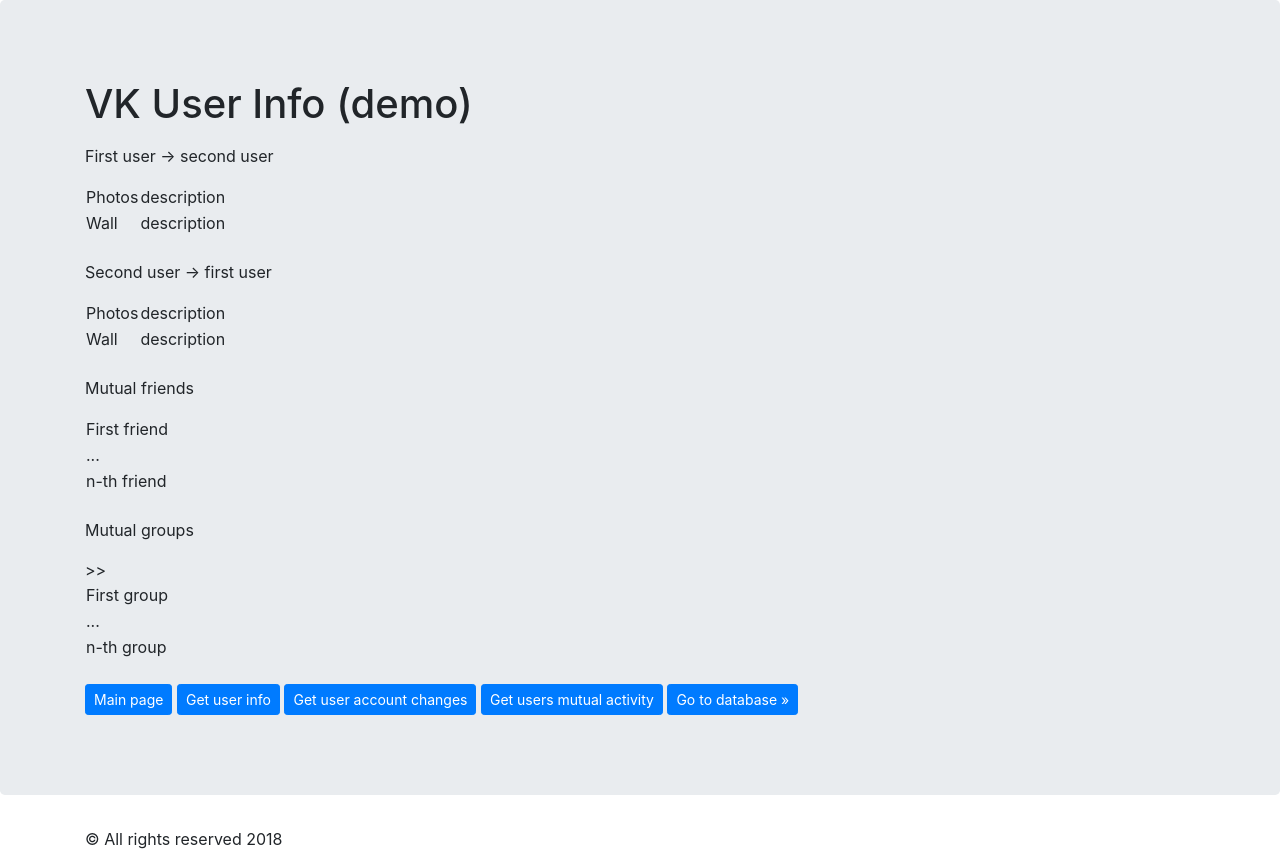
After one commit to vnkrtv/vk-tracker, a Django app: page /users_relation/show_relation/ in a window 1280 px wide. The commit adds this page. Run offline with Django 3.2, Linux system fonts and the light colour scheme; some libraries are stand-ins or nearby versions.

Commit message:
Created site frame - added some templates

```diff
--- /dev/null
+++ b/VKInfoSite/main/templates/main/getUsersRelations.html
@@ -0,0 +1,30 @@
+{% extends "main/wrapper.html" %}
+
+{% block content %}
+    <p>First user -> second user</p>
+    <table>
+        <tr><td>Photos</td><td>description</td></tr>
+        <tr><td>Wall</td><td>description</td></tr>
+    </table>
+    <br/>
+    <p>Second user -> first user</p>
+    <table>
+        <tr><td>Photos</td><td>description</td></tr>
+        <tr><td>Wall</td><td>description</td></tr>
+    </table>
+    <br/>
+    <p>Mutual friends</p>
+     <table>
+        <tr><td>First friend</td></tr>
+        <tr><td>...</td></tr>
+        <tr><td>n-th friend</td></tr>
+    </table>
+    <br/>
+    <p>Mutual groups</p>
+    <table>
+        <tr><td>First group</td>></tr>
+        <tr><td>...</td>></tr>
+        <tr><td>n-th group</td></tr>
+    </table>
+    <br/>
+{% endblock %}
--- a/VKInfoSite/main/templates/main/includes/header.html
+++ b/VKInfoSite/main/templates/main/includes/header.html
@@ -1,5 +1,3 @@
 {% block header %}
-
-VK User Info (demo)
-
+<p>VK User Info (demo)</p>
 {% endblock %}
--- a/VKInfoSite/main/templates/main/wrapper.html
+++ b/VKInfoSite/main/templates/main/wrapper.html
@@ -5,7 +5,7 @@
     <meta name="viewport" content="width=device-width, initial-scale=1.0">
 	<meta http-equiv="X-UA-Compatible" content="ie=edge">
 	<!--<link rel="stylesheet" type="text/css" href="css/style.css"/> -->
-	<title>Page name</title>
+	<title>VK User Info</title>
 	{% load static %}
 	<link rel="stylesheet" href="{% static 'main/css/bootstrap.min.css' %}">
 </head>
@@ -18,9 +18,11 @@
 			{% block content %}
 			{% endblock %}
 			<p>
-				<a href="/" class="btn btn-success btn-lg">Main page</a>
-				<a href="/user_info" class="btn btn-info btn-lg">Get user info</a>
-				<a href="http://localhost:11002/browser/" class="btn btn-primary btn-lg">Go to database
+				<a href="/" class="btn btn-primary btn-sm">Main page</a>
+				<a href="/user_info" class="btn btn-primary btn-sm">Get user info</a>
+				<a href="/user_changes" class="btn btn-primary btn-sm">Get user account changes</a>
+				<a href="/users_relation" class="btn btn-primary btn-sm">Get users mutual activity</a>
+				<a href="http://localhost:11002/browser/" class="btn btn-primary btn-sm">Go to database
 				&raquo;</a>
 			</p>
 		</dir>
--- a/VKInfoSite/main/urls.py
+++ b/VKInfoSite/main/urls.py
@@ -4,5 +4,10 @@ from . import views
 
 urlpatterns = [
     url(r'^$', views.index, name='index'),
-    url(r'^user_info/', views.getUserInfo, name='getUserInfo')
+    url(r'^user_info/$', views.getUserDomainShowData, name='getUserDomainShowData'),
+    url(r'^user_changes/$', views.getUserDomainChanges, name='getUserDomainChanges'),
+    url(r'^users_relation/$', views.getUserDomains, name='getUserDomains'),
+    url(r'^user_info/show_data/$', views.getUserInfo, name='getUserInfo'),
+    url(r'^user_changes/show_changes/$', views.getUserChanges, name='getUserChanges'),
+    url(r'^users_relation/show_relation/$', views.getUsersRelations, name='getUsersRelations'),
 ]
--- a/VKInfoSite/main/views.py
+++ b/VKInfoSite/main/views.py
@@ -8,8 +8,17 @@ from VK_UserInfo import VK_UserInfo
 def index(request):
     return render(request, 'main/homePage.html')
 
+def getUserDomainShowData(request):
+    return render(request, 'main/getUserDomainDataPage.html')
+
+def getUserDomainChanges(request):
+    return render(request, 'main/getUserDomainChangesPage.html')
+
+def getUserDomains(request):
+    return render(request, 'main/getUsersDomainsPage.html')
+
 def getUserInfo(request):
-    vk_user = VK_UserInfo('b224a255a3de4e95ece62460ff0e8bfa11e67e965daa7eec3b4394c0726540412befb451396083a646007', 'id96354931')
+    vk_user = VK_UserInfo('b224a255a3de4e95ece62460ff0e8bfa11e67e965daa7eec3b4394c0726540412befb451396083a646007', 'n_oriharov')
     user = vk_user.addUserToDatabase()
 
     info = {'value': [
@@ -23,4 +32,10 @@ def getUserInfo(request):
         {'Страна': user['country']},
         {'Город': user['city']}]
     }
-    return render(request, 'main/basic.html', info)
+    return render(request, 'main/userInfo.html', info)
+
+def getUserChanges(request):
+    return render(request, 'main/getUserChanges.html')
+
+def getUsersRelations(request):
+    return render(request, 'main/getUsersRelations.html')
```
Also changed, not shown: VKInfoSite/main/templates/main/basic.html (deleted, +0 -9 lines), VKInfoSite/main/templates/main/getUserChanges.html (added, +11 -0 lines), VKInfoSite/main/templates/main/getUserDomainChangesPage.html (added, +11 -0 lines), VKInfoSite/main/templates/main/getUserDomainDataPage.html (added, +11 -0 lines), VKInfoSite/main/templates/main/getUsersDomainsPage.html (added, +16 -0 lines), VKInfoSite/main/templates/main/userInfo.html (added, +12 -0 lines).
